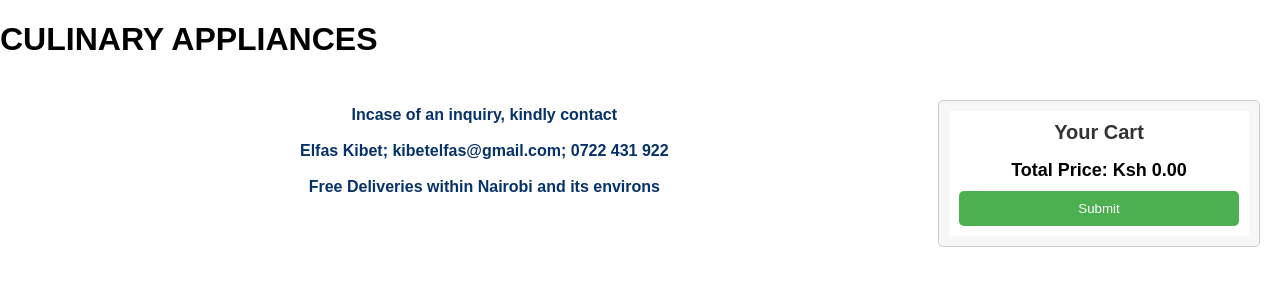
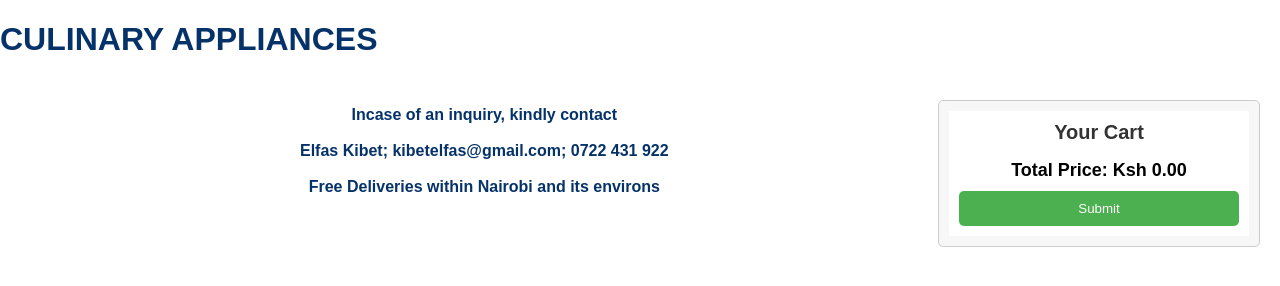
Before and after one commit to ElfasKibet/Phase-1-project-Kitchen-items, a plain HTML site: page index.html in a window 1280 px wide. Drawn offline with nearby package versions, Linux system fonts and the light colour scheme; no server answers; a web font is replaced by a local one.

Commit message:
js final update

```diff
--- a/css/styles.css
+++ b/css/styles.css
@@ -225,3 +225,6 @@ body {
 .contact-info p:nth-child(3) {
   margin-top: 10px;
 }
+h1 {
+  color: #053269;
+}
```
